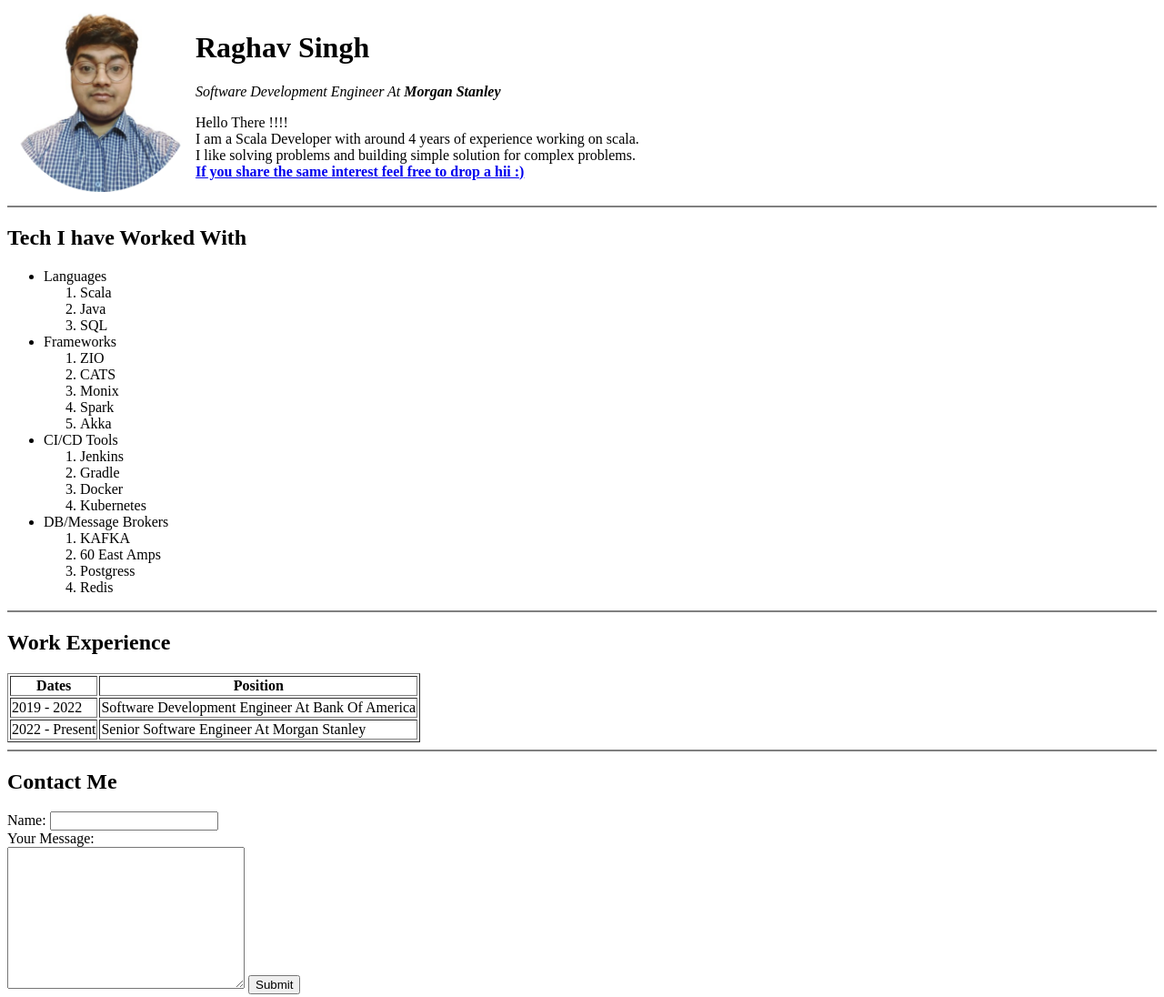
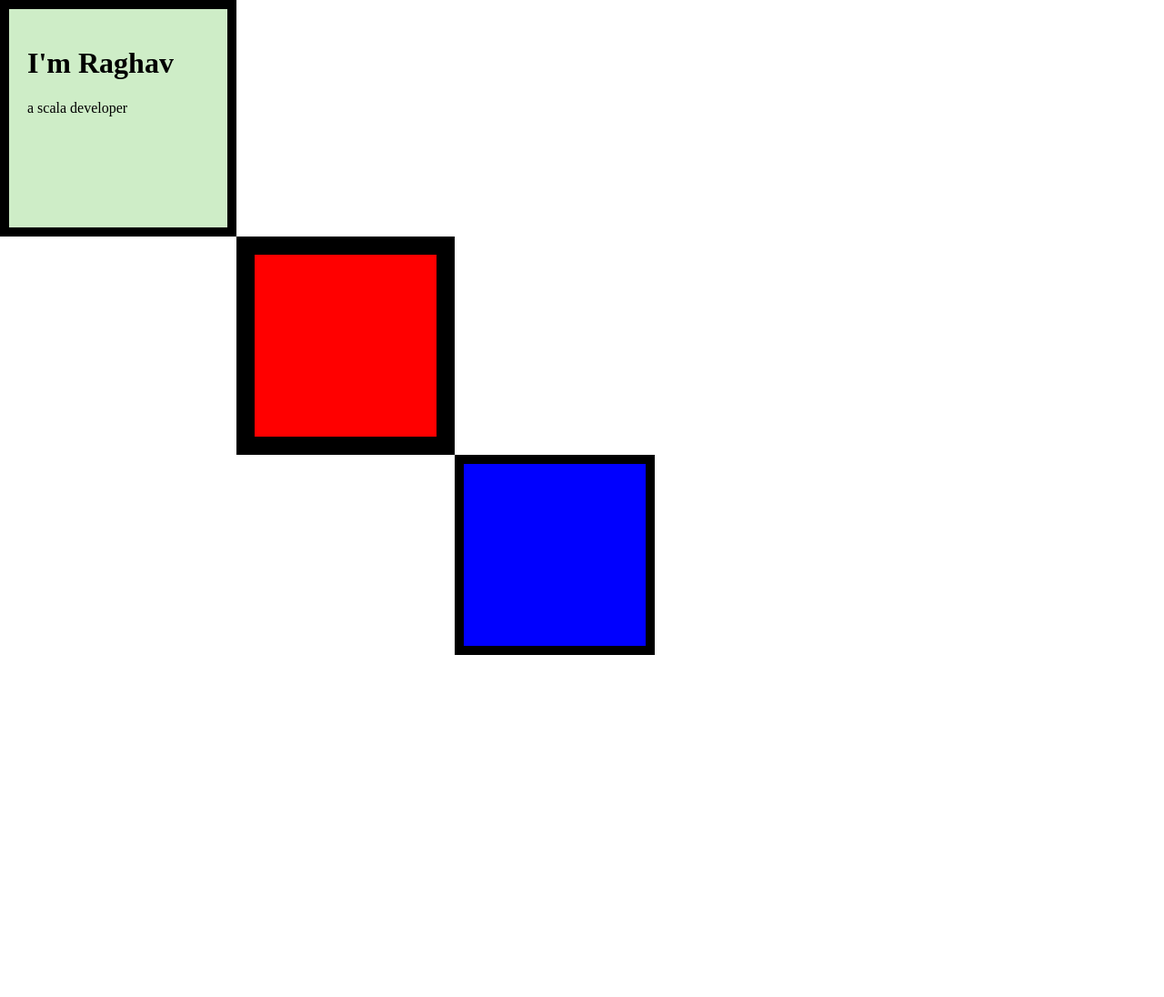
Before and after one commit to singhraghav/cv, a plain HTML site: page index.html in a window 1280 px wide. Shown: the whole page at 91% size. After the commit the page ends 800 px from the top, so only its background shows below. Drawn offline with Linux system fonts and the light colour scheme.

Commit message:
Add files via upload
updated initial html cv

```diff
--- /dev/null
+++ b/css/style.css
@@ -0,0 +1,26 @@
+body {
+    margin: 0;
+}
+
+.top-container {
+    background-color: #CEEDC7;
+    border: solid 10px;
+    padding: 20px;
+}
+
+.bottom-container {
+    background-color: blue;
+    margin-left: 500px;
+    border: 10px solid;
+}
+
+.middle-container {
+    background-color: red;
+    margin-left: 260px;
+    border: 20px solid;
+}
+
+.twoXtwo-hunderd-pixel-box {
+    height: 200px;
+    width: 200px;
+}
--- a/index.html
+++ b/index.html
@@ -1,99 +1,23 @@
-<!DOCTYPE html>
 <html lang="en">
-
 <head>
     <meta charset="UTF-8">
-    <title>&#128526 Raghav Personal Site</title>
+    <title>Raghav Singh</title>
+    <link rel="stylesheet" href="css/style.css">
+    <link rel="shortcut icon" href="favicon.ico" type="image/x-icon">
 </head>
+<body>
+    <div class="top-container twoXtwo-hunderd-pixel-box">
+        <h1>I'm Raghav</h1>
+        <p>a scala developer</p>
+    </div>
+    <div class="middle-container twoXtwo-hunderd-pixel-box ">
 
-<body>
-    <table>
-        <tr>
-            <td>
-                <img src="./img/profile_picture.png" alt="raghav profile picture" height="200" >
-            </td>
-            <td>
-                <h1>Raghav Singh</h1>
-                <p><em>Software Development Engineer At <strong>Morgan Stanley</strong></em></p>
-                <p>
-                  Hello There !!!!
-                  <br>
-                  I am a Scala Developer with around 4 years of experience working on scala.
-                  <br>
-                  I like solving problems and building simple solution for complex problems.
-                  <br>
-                  <strong><a href="https://www.linkedin.com/in/singhraghav31/" target="_blank">If you share the same interest feel free to drop a hii :)</a></strong>
-                </p>
-            </td>
-        </tr>
-    </table>
-    <hr size="2" noshade>
-    <h2>Tech I have Worked With</h2>
-    <ul>
-        <li>Languages
-            <ol>
-                <li>Scala</li>
-                <li>Java</li>
-                <li>SQL</li>
-            </ol>
-        </li>
-        <li>Frameworks
-            <ol>
-                <li>ZIO</li>
-                <li>CATS</li>
-                <li>Monix</li>
-                <li>Spark</li>
-                <li>Akka</li>
-            </ol>
-        </li>
-        <li>CI/CD Tools
-            <ol>
-                <li>Jenkins</li>
-                <li>Gradle</li>
-                <li>Docker</li>
-                <li>Kubernetes</li>
-            </ol>
-        </li>
-        <li>DB/Message Brokers
-            <ol>
-                <li>KAFKA</li>
-                <li>60 East Amps</li>
-                <li>Postgress</li>
-                <li>Redis</li>
-            </ol>
-        </li>
-    </ul>
-    <hr size="2" noshade>
-    <h2>Work Experience</h2>
-    <table border = 1>
-        <thead>
-            <tr>
-                <th>Dates</th>
-                <th>Position</th>
-            </tr>
-        </thead>
-        <tbody>
-            <tr>
-                <td>2019 - 2022</td>
-                <td>Software Development Engineer At Bank Of America</td>
-            </tr>
-            <tr>
-                <td>2022 - Present</td>
-                <td>Senior Software Engineer At Morgan Stanley</td>
-            </tr>
-        </tbody>
-    </table>
-    <hr size="2" noshade>
-    <h2>Contact Me</h2>
-    <form method="post" action="mailto:raghavsingh31@outlook.com" enctype="text/plain">
-        <label for=""> Name:
-            <input type="text" name="Name">
-        </label> <br>
-        <label for=""> Your Message:<br>
-            <textarea name="yourMessage" id="" cols="30" rows="10"></textarea>
-        </label>
-        <input type="submit">
-    </form>
+    </div>
+
+    <div class="bottom-container twoXtwo-hunderd-pixel-box ">
+
+    </div>
+
+
 </body>
-
 </html>
```
Also changed, not shown: favicon.ico (added).
